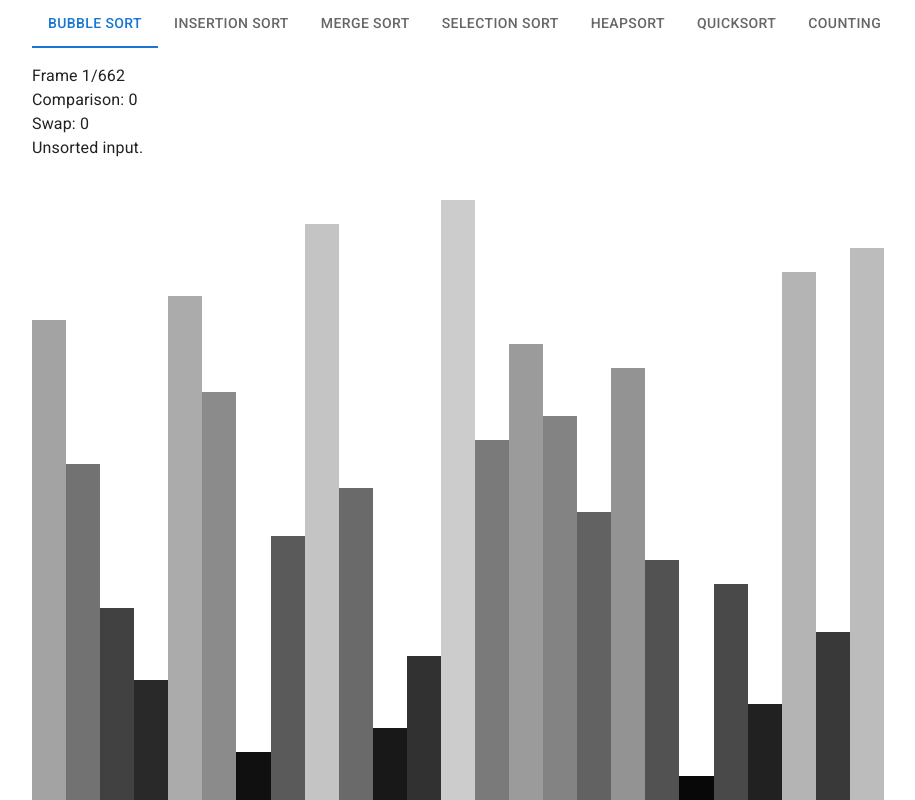
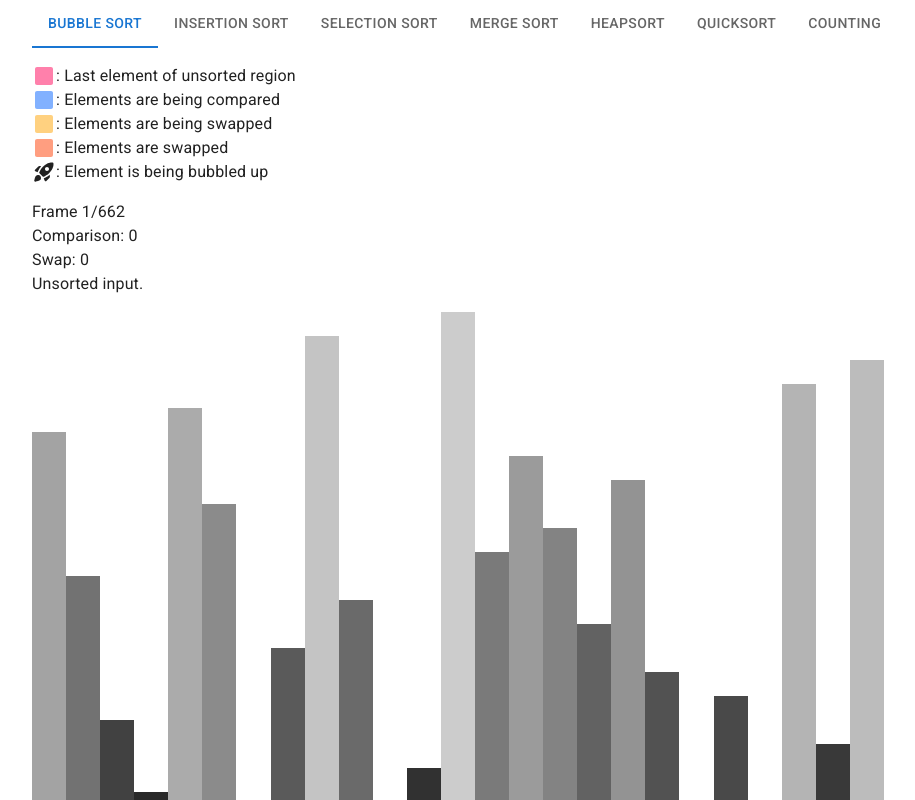
Before and after one commit to Eurydia/sorting-algorithm-visualizer, a React (Vite) app: page / in a window 1280 px wide. Shown: the top 800 px of the page, without its empty margins (182-1097 px from the left). Built offline with nearby package versions, Linux system fonts and the light colour scheme.

Commit message:
added labels to explain state colors

```diff
--- a/package.json
+++ b/package.json
@@ -13,9 +13,11 @@
     "@emotion/react": "^11.11.1",
     "@emotion/styled": "^11.11.0",
     "@fontsource/roboto": "^5.0.8",
-    "@mui/material": "^5.14.13",
+    "@mui/icons-material": "^5.14.16",
+    "@mui/material": "^5.14.16",
     "react": "^18.2.0",
-    "react-dom": "^18.2.0"
+    "react-dom": "^18.2.0",
+    "vite-tsconfig-paths": "^4.2.1"
   },
   "devDependencies": {
     "@types/react": "^18.2.15",
--- a/src/App.tsx
+++ b/src/App.tsx
@@ -74,11 +74,11 @@ export const App = () => {
 						/>
 						<Tab
 							value={2}
-							label="Merge sort"
+							label="Selection sort"
 						/>
 						<Tab
 							value={3}
-							label="Selection sort"
+							label="Merge sort"
 						/>
 						<Tab
 							value={4}
@@ -114,7 +114,7 @@ export const App = () => {
 						index={tabIndex}
 						value={2}
 					>
-						<RendererMergeSort
+						<RendererSelectionSort
 							dataset={dataset}
 						/>
 					</TabPanel>
@@ -122,7 +122,7 @@ export const App = () => {
 						index={tabIndex}
 						value={3}
 					>
-						<RendererSelectionSort
+						<RendererMergeSort
 							dataset={dataset}
 						/>
 					</TabPanel>
--- /dev/null
+++ b/src/components/IconLabel.tsx
@@ -0,0 +1,23 @@
+import { FC, ReactNode } from "react";
+import { Typography } from "@mui/material";
+
+type ColorLabelProps = {
+	icon: ReactNode;
+	label: string;
+};
+export const IconLabel: FC<ColorLabelProps> = (
+	props,
+) => {
+	const { icon, label } = props;
+
+	return (
+		<Typography
+			width="100%"
+			display="flex"
+			alignItems="center"
+			justifyContent="flex-start"
+		>
+			{icon} : {label}
+		</Typography>
+	);
+};
--- a/src/renderers/RendererBubbleSort/RendererBubbleSort.tsx
+++ b/src/renderers/RendererBubbleSort/RendererBubbleSort.tsx
@@ -7,15 +7,22 @@ import {
 } from "@mui/material";
 import {
 	blue,
+	deepOrange,
 	orange,
-	red,
+	pink,
 } from "@mui/material/colors";
+
+import { IconLabel } from "components/IconLabel";
 
 import {
 	bubbleSort,
 	ElementState,
 	FrameState,
 } from "./helper";
+import {
+	SquareRounded,
+	RocketLaunchRounded,
+} from "@mui/icons-material";
 
 type ElementBubbleSortProps = {
 	value: number;
@@ -45,7 +52,7 @@ const ElementBubbleSort: FC<
 	}%)`;
 
 	if (lastElementOfUnsortedRegion) {
-		bgColor = red.A100;
+		bgColor = pink.A100;
 	}
 
 	if (compared) {
@@ -57,7 +64,7 @@ const ElementBubbleSort: FC<
 	}
 
 	if (swapped) {
-		bgColor = orange["A200"];
+		bgColor = deepOrange["A100"];
 	}
 
 	return (
@@ -116,21 +123,6 @@ export const RendererBubbleSort: FC<
 		});
 	};
 
-	const onKeyDown = (
-		event: React.KeyboardEvent<HTMLButtonElement>,
-	) => {
-		switch (event.key) {
-			case "ArrowRight":
-				onFrameAdvance();
-				break;
-			case "ArrowLeft":
-				onFrameRewind();
-				break;
-			default:
-				break;
-		}
-	};
-
 	const heightPx: number = 600;
 
 	const currFrame: FrameState =
@@ -139,6 +131,44 @@ export const RendererBubbleSort: FC<
 	return (
 		<Box>
 			<Stack spacing={2}>
+				<Box>
+					<IconLabel
+						icon={
+							<SquareRounded
+								htmlColor={pink.A100}
+							/>
+						}
+						label="Last element of unsorted region"
+					/>
+					<IconLabel
+						icon={
+							<SquareRounded
+								htmlColor={blue.A100}
+							/>
+						}
+						label="Elements are being compared"
+					/>
+					<IconLabel
+						icon={
+							<SquareRounded
+								htmlColor={orange.A100}
+							/>
+						}
+						label="Elements are being swapped"
+					/>
+					<IconLabel
+						icon={
+							<SquareRounded
+								htmlColor={deepOrange.A100}
+							/>
+						}
+						label="Elements are swapped"
+					/>
+					<IconLabel
+						icon={<RocketLaunchRounded />}
+						label="Element is being bubbled up"
+					/>
+				</Box>
 				<Box>
 					<Typography variant="body1">
 						{`Frame ${frame + 1}/${
@@ -151,13 +181,11 @@ export const RendererBubbleSort: FC<
 					<Typography variant="body1">
 						{`Swap: ${currFrame.swapCount}`}
 					</Typography>
-					<Typography
-						variant="body1"
-						minHeight="3rem"
-					>
+					<Typography variant="body1">
 						{currFrame.frameDescription}
 					</Typography>
 				</Box>
+
 				<Box
 					display="flex"
 					flexDirection="row"
@@ -197,7 +225,6 @@ export const RendererBubbleSort: FC<
 						fullWidth
 						variant="contained"
 						onClick={onFrameAdvance}
-						onKeyDown={onKeyDown}
 						disabled={
 							frame === frameStates.length - 1
 						}
--- a/src/renderers/RendererBubbleSort/helper.tsx
+++ b/src/renderers/RendererBubbleSort/helper.tsx
@@ -1,4 +1,3 @@
-import { Typography } from "@mui/material";
 import { Fragment } from "react";
 
 export type ElementState = {
@@ -85,13 +84,13 @@ export const bubbleSort = (
 		offset++
 	) {
 		generateFrameState(
-			<Typography>
+			<Fragment>
 				Set{" "}
 				<code>
 					input[{`${size - offset - 1}`}]
 				</code>{" "}
 				as the last unsorted element.
-			</Typography>,
+			</Fragment>,
 			{
 				lastElementofUnsortedRegion:
 					size - offset - 1,
@@ -104,11 +103,11 @@ export const bubbleSort = (
 		for (let k = 0; k < size - offset - 1; k++) {
 			comparisonCount++;
 			generateFrameState(
-				<Typography>
+				<Fragment>
 					Compare <code>input[{`${k}`}]</code>{" "}
 					against <code>input[{`${k + 1}`}]</code>
 					.
-				</Typography>,
+				</Fragment>,
 				{
 					lastElementofUnsortedRegion:
 						size - offset - 1,
@@ -127,10 +126,10 @@ export const bubbleSort = (
 			}
 
 			generateFrameState(
-				<Typography>
+				<Fragment>
 					Swap <code>input[{`${k}`}]</code> and{" "}
 					<code>input[{`${k + 1}`}]</code>.
-				</Typography>,
+				</Fragment>,
 				{
 					lastElementofUnsortedRegion:
 						size - offset - 1,
@@ -146,11 +145,11 @@ export const bubbleSort = (
 			swapCount++;
 
 			generateFrameState(
-				<Typography>
+				<Fragment>
 					Swapped <code>input[{`${k}`}]</code>{" "}
 					against <code>input[{`${k + 1}`}]</code>
 					.
-				</Typography>,
+				</Fragment>,
 				{
 					lastElementofUnsortedRegion:
 						size - offset - 1,
@@ -175,10 +174,10 @@ export const bubbleSort = (
 	}
 
 	generateFrameState(
-		<Typography>
+		<Fragment>
 			Set <code>input[0]</code> as the last
 			unsorted element.
-		</Typography>,
+		</Fragment>,
 		{
 			lastElementofUnsortedRegion: 0,
 			bubbling: -1,
--- a/tsconfig.json
+++ b/tsconfig.json
@@ -1,7 +1,6 @@
 {
   "compilerOptions": {
-
-    "baseUrl": ".",
+    "baseUrl": "src",
 
     "target": "ES2020",
     "useDefineForClassFields": true,
--- a/vite.config.ts
+++ b/vite.config.ts
@@ -1,8 +1,9 @@
 import { defineConfig } from "vite";
 import react from "@vitejs/plugin-react";
+import tsconfigPaths from "vite-tsconfig-paths";
 
 // https://vitejs.dev/config/
 export default defineConfig({
-	plugins: [react()],
+	plugins: [react(), tsconfigPaths()],
 	base: "https://eurydia.github.io/sorting-algorithm-visualizer/",
 });
```
Also changed, not shown: 1 other file (tests, documents, lock files or other folders).
